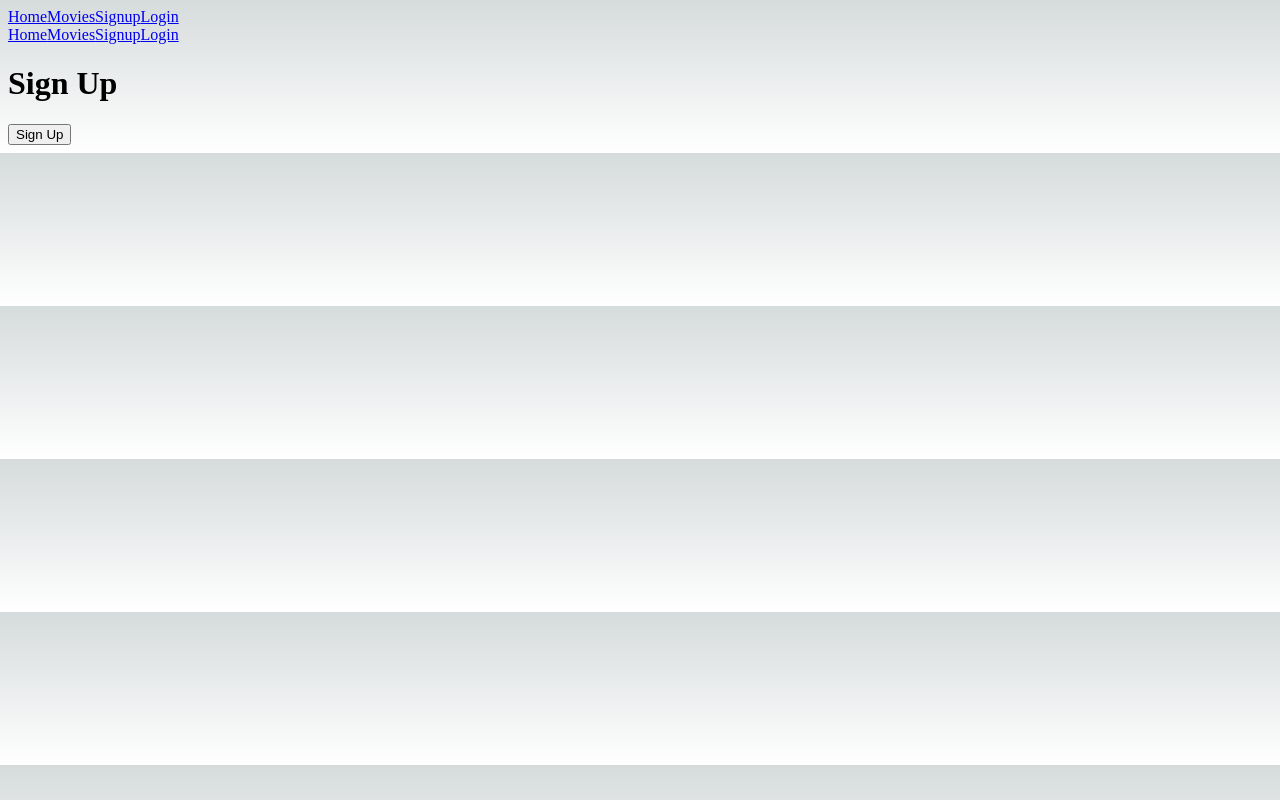
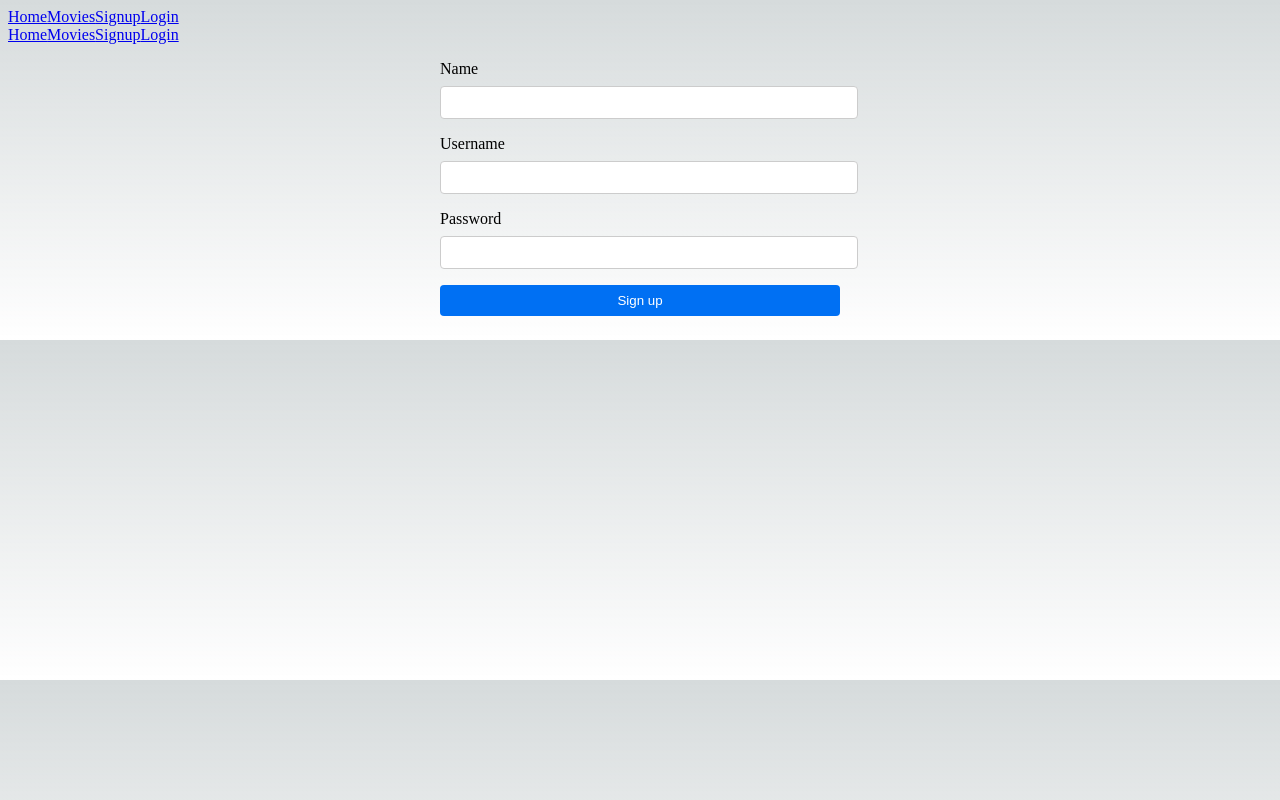
Before and after one commit to brynjarmbje/vef2-hopVerk2, a Next.js app: page /signup in a window 1280 px wide. Built offline with nearby package versions, Linux system fonts and the light colour scheme.

Commit message:
login, signup and movies start

```diff
--- a/pages/signup.tsx
+++ b/pages/signup.tsx
@@ -1,32 +1,69 @@
-import React, { useState } from 'react';
+import { useState } from 'react';
+import axios from 'axios';
+import Router from 'next/router';
 import Navbar from '../src/app/Navbar';
 
-const Signup = () => {
+const SignupPage = () => {
   const [formData, setFormData] = useState({
     name: '',
     username: '',
     password: '',
   });
+  const [error, setError] = useState('');
 
-  const handleChange = (e: { target: { name: any; value: any; }; }) => {
-    setFormData({ ...formData, [e.target.name]: e.target.value });
-  };
+  const handleSignup = async (event: { preventDefault: () => void; }) => {
+    event.preventDefault();
+    setError('');
 
-  const handleSubmit = async (e: { preventDefault: () => void; }) => {
-    e.preventDefault();
-    // Implement the API call to the backend using the formData
+    try {
+      await axios.post(`${process.env.NEXT_PUBLIC_API_BASE_URL}/signup`, formData);
+      Router.push('/login'); // Redirect to login on success
+    } catch (err) {
+      setError('Signup failed, please try again.');
+    }
   };
 
   return (
     <>
       <Navbar />
-      <h1>Sign Up</h1>
-      <form onSubmit={handleSubmit}>
-        {/* Form fields here */}
-        <button type="submit">Sign Up</button>
-      </form>
+      <div className="signup-container">
+        <form onSubmit={handleSignup} className="signup-form">
+          <div className="form-control">
+            <label htmlFor="name">Name</label>
+            <input
+              id="name"
+              type="text"
+              value={formData.name}
+              onChange={(e) => setFormData({ ...formData, name: e.target.value })}
+              required
+            />
+          </div>
+          <div className="form-control">
+            <label htmlFor="username">Username</label>
+            <input
+              id="username"
+              type="text"
+              value={formData.username}
+              onChange={(e) => setFormData({ ...formData, username: e.target.value })}
+              required
+            />
+          </div>
+          <div className="form-control">
+            <label htmlFor="password">Password</label>
+            <input
+              id="password"
+              type="password"
+              value={formData.password}
+              onChange={(e) => setFormData({ ...formData, password: e.target.value })}
+              required
+            />
+          </div>
+          <button type="submit" className="submit-button">Sign up</button>
+          {error && <p className="error-message">{error}</p>}
+        </form>
+      </div>
     </>
   );
 };
 
-export default Signup;
+export default SignupPage;
--- a/src/app/globals.css
+++ b/src/app/globals.css
@@ -21,3 +21,59 @@ body {
     )
     rgb(var(--background-start-rgb));
 }
+
+
+.login-container, .signup-container, .movies-container {
+  margin: 0 auto;
+  padding: 1rem;
+  max-width: 400px;
+}
+
+.login-form, .signup-form {
+  display: flex;
+  flex-direction: column;
+}
+
+.form-control {
+  margin-bottom: 1rem;
+}
+
+.form-control label {
+  display: block;
+  margin-bottom: 0.5rem;
+}
+
+.form-control input {
+  width: 100%;
+  padding: 0.5rem;
+  border: 1px solid #ccc;
+  border-radius: 4px;
+}
+
+.submit-button {
+  padding: 0.5rem;
+  border: none;
+  background-color: #0070f3;
+  color: white;
+  border-radius: 4px;
+  cursor: pointer;
+}
+
+.submit-button:hover {
+  background-color: #0056b3;
+}
+
+.error-message {
+  color: red;
+  margin-top: 1rem;
+}
+
+.movies-list {
+  list-style: none;
+  padding: 0;
+}
+
+.movies-list li {
+  padding: 0.5rem 0;
+  border-bottom: 1px solid #ccc;
+}
```
Also changed, not shown: pages/login.tsx (+11 -20 lines), pages/movies/index.tsx (+27 -18 lines).
